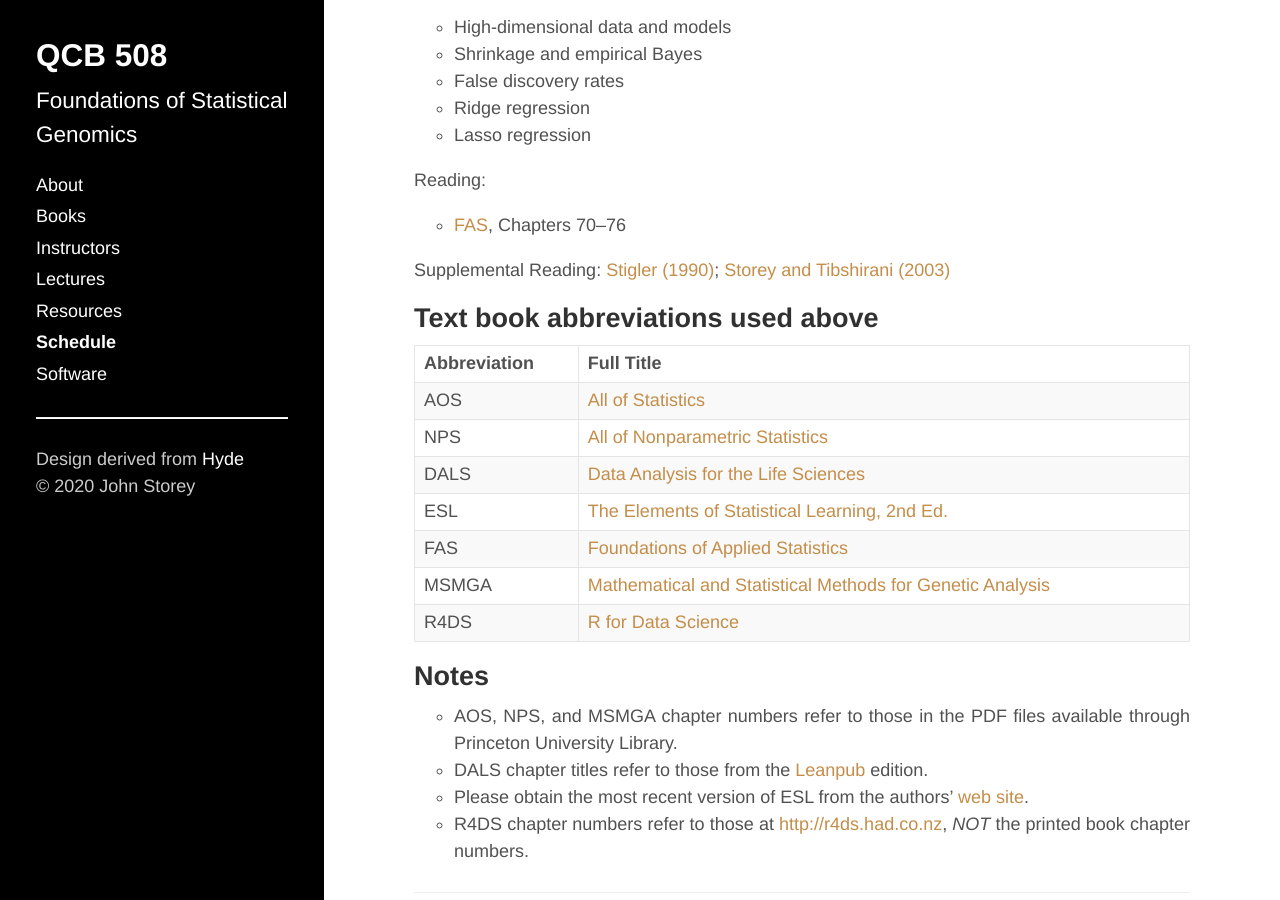
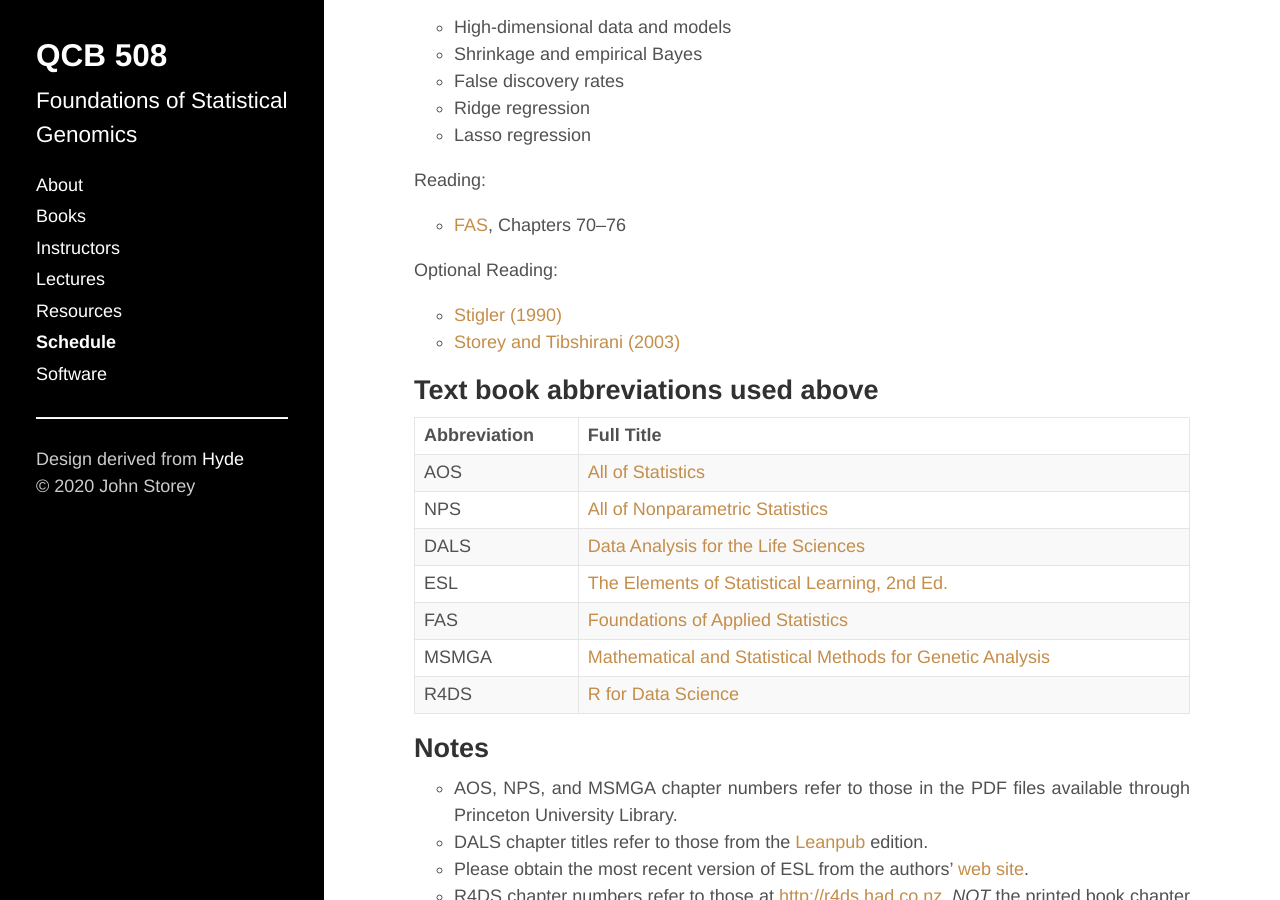
Before and after one commit to jdstorey/fsg, a Jekyll site: the page built from docs/schedule.md, in a window 1280 px wide and 900 px high, scrolled down 3355 px. Built offline with Jekyll 4.4.1, drawn with Linux system fonts in a browser that asks for light colours.

Commit message:
week 11 optional reading

```diff
--- a/docs/schedule.md
+++ b/docs/schedule.md
@@ -156,7 +156,10 @@ Reading:
 - [FAS](https://jdstorey.org/fas/index.html), Chapters 70--76
 
 
-Supplemental Reading: [Stigler (1990)](http://projecteuclid.org/euclid.ss/1177012274); [Storey and Tibshirani (2003)](http://www.pnas.org/content/100/16/9440.full)
+Optional Reading:
+
+- [Stigler (1990)](http://projecteuclid.org/euclid.ss/1177012274)
+- [Storey and Tibshirani (2003)](http://www.pnas.org/content/100/16/9440.full)
 
 ## Text book abbreviations used above
 
```
